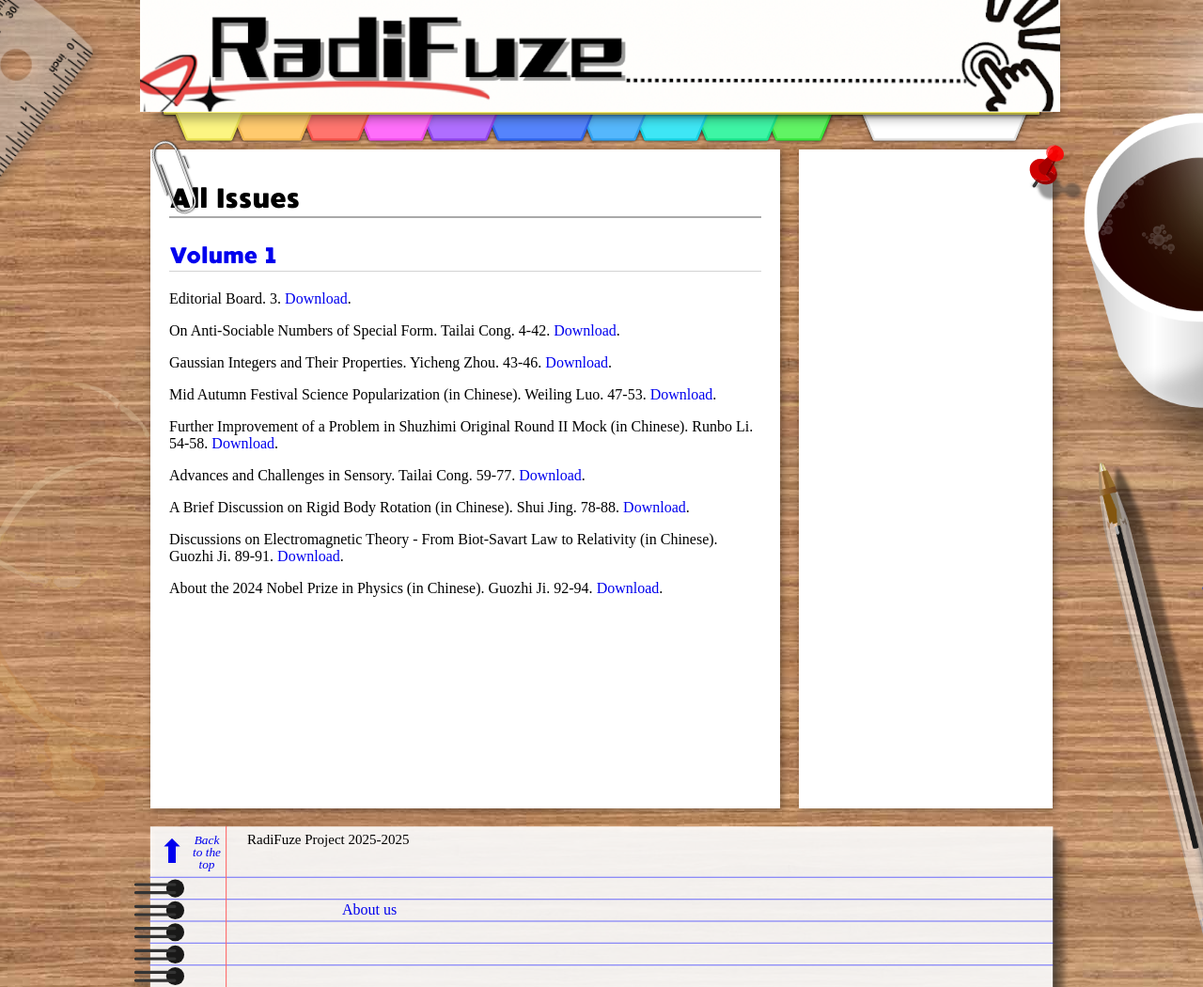
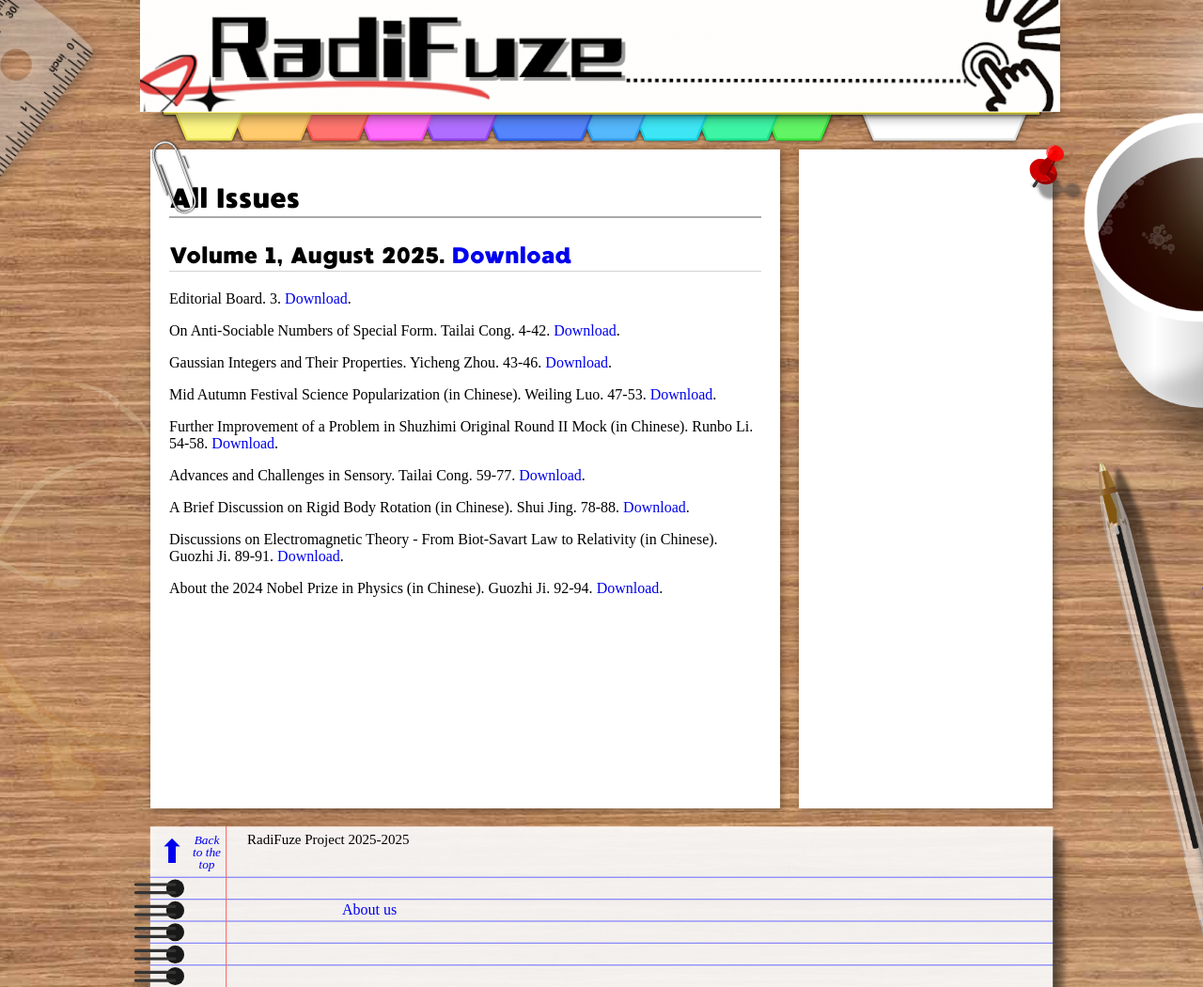
Before and after one commit to CareyRunboLi/radifuze.org, a Jekyll site: the page built from 1/index.html, in a window 1280 px wide. Shown: the whole page at 94% size. Built offline with Jekyll 4.4.1, drawn with Linux system fonts in a browser that asks for light colours; nearby versions of some CDN libraries; some web fonts are replaced; library files that are not in the unit come from our copies.

Commit message:
Update index.html

```diff
--- a/1/index.html
+++ b/1/index.html
@@ -9,7 +9,7 @@ scripts: <script src="slideshow/jquery-3.6.0.slim.min.js" defer></script>
         <div id="content">
             <h1>All Issues</h1>
             <section>
-                <h2><a href="https://radifuze.org/1/articles/RDFZ_Science_Journal_Vol_1.pdf">Volume 1</a></h2>
+                <h2>Volume 1, August 2025. <a href="https://radifuze.org/1/articles/RDFZ_Science_Journal_Vol_1.pdf">Download</a></h2>
                 <p>Editorial Board. 3. <a href="https://radifuze.org/1/articles/1_0.pdf">Download</a>.</p>
                 <p>On Anti-Sociable Numbers of Special Form. Tailai Cong. 4-42. <a href="https://radifuze.org/1/articles/1_1.pdf">Download</a>.</p>
                 <p>Gaussian Integers and Their Properties. Yicheng Zhou. 43-46. <a href="https://radifuze.org/1/articles/1_2.pdf">Download</a>.</p>
```
